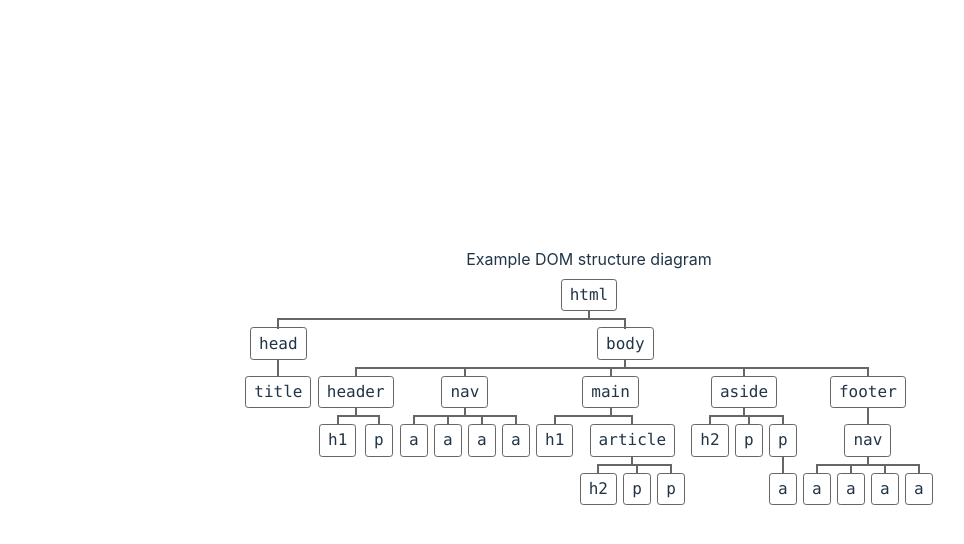
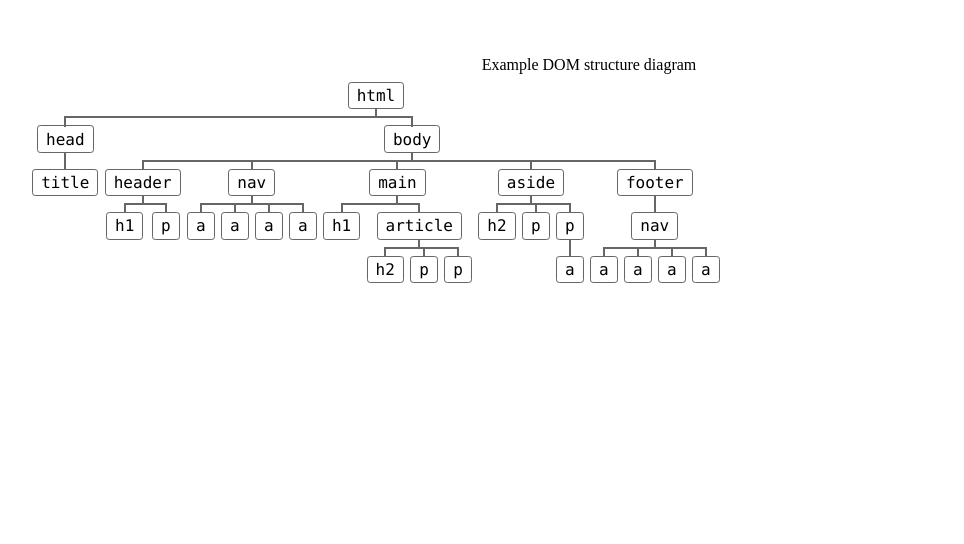
Before and after one commit to adentdk/Simple-Multi-Level-Marketing-System, a React (Vite) app in the folder client/: page / in a window 1280 px wide. Shown: the top 544 px of the page, without its empty margins (51-1015 px from the left). Built offline with nearby package versions, Linux system fonts and the light colour scheme.

Commit message:
remove unused css

```diff
--- a/client/src/index.css
+++ b/client/src/index.css
@@ -1,73 +1,3 @@
-:root {
-  font-family: Inter, system-ui, Avenir, Helvetica, Arial, sans-serif;
-  line-height: 1.5;
-  font-weight: 400;
-
-  color-scheme: light dark;
-  color: rgba(255, 255, 255, 0.87);
-  background-color: #242424;
-
-  font-synthesis: none;
-  text-rendering: optimizeLegibility;
-  -webkit-font-smoothing: antialiased;
-  -moz-osx-font-smoothing: grayscale;
-  -webkit-text-size-adjust: 100%;
-}
-
-a {
-  font-weight: 500;
-  color: #646cff;
-  text-decoration: inherit;
-}
-a:hover {
-  color: #535bf2;
-}
-
-body {
-  margin: 0;
-  display: flex;
-  place-items: center;
-  min-width: 320px;
-  min-height: 100vh;
-}
-
-h1 {
-  font-size: 3.2em;
-  line-height: 1.1;
-}
-
-button {
-  border-radius: 8px;
-  border: 1px solid transparent;
-  padding: 0.6em 1.2em;
-  font-size: 1em;
-  font-weight: 500;
-  font-family: inherit;
-  background-color: #1a1a1a;
-  cursor: pointer;
-  transition: border-color 0.25s;
-}
-button:hover {
-  border-color: #646cff;
-}
-button:focus,
-button:focus-visible {
-  outline: 4px auto -webkit-focus-ring-color;
-}
-
-@media (prefers-color-scheme: light) {
-  :root {
-    color: #213547;
-    background-color: #ffffff;
-  }
-  a:hover {
-    color: #747bff;
-  }
-  button {
-    background-color: #f9f9f9;
-  }
-}
-
 /* It's supposed to look like a tree diagram */
 .tree, .tree ul, .tree li {
     list-style: none;
```
